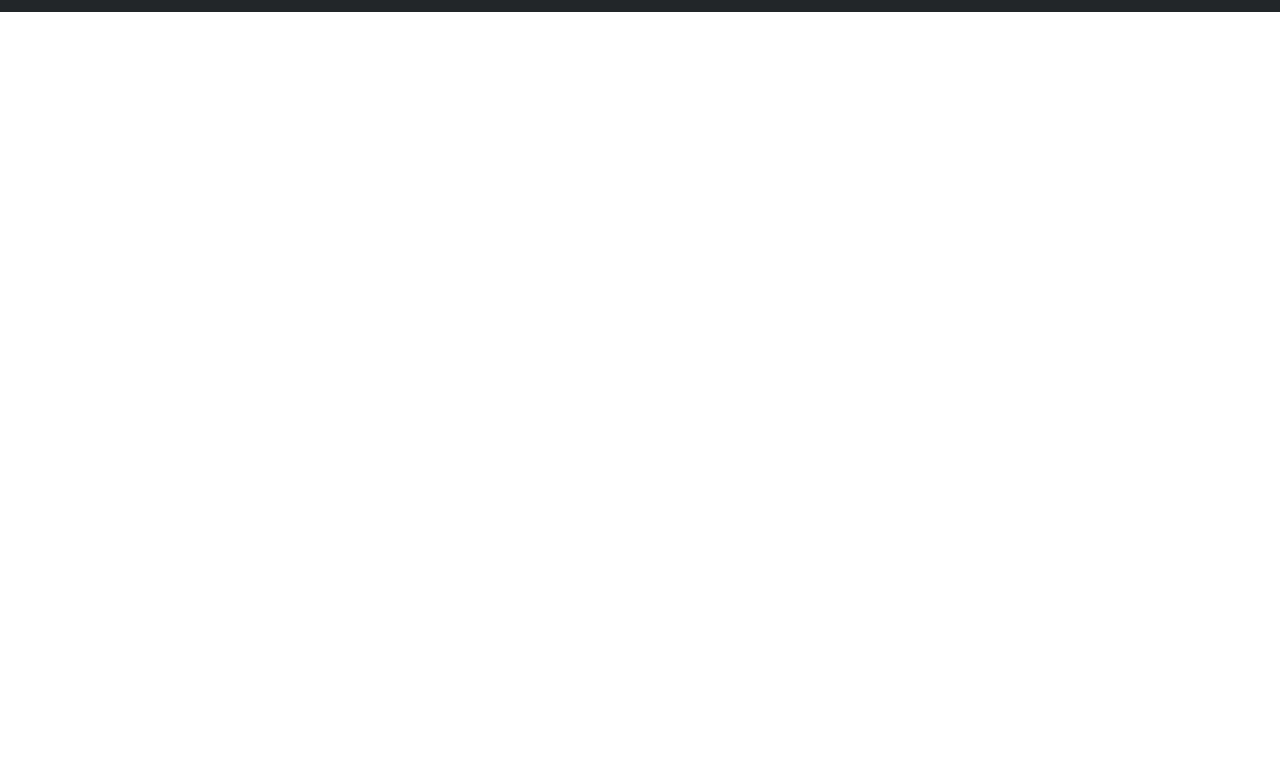
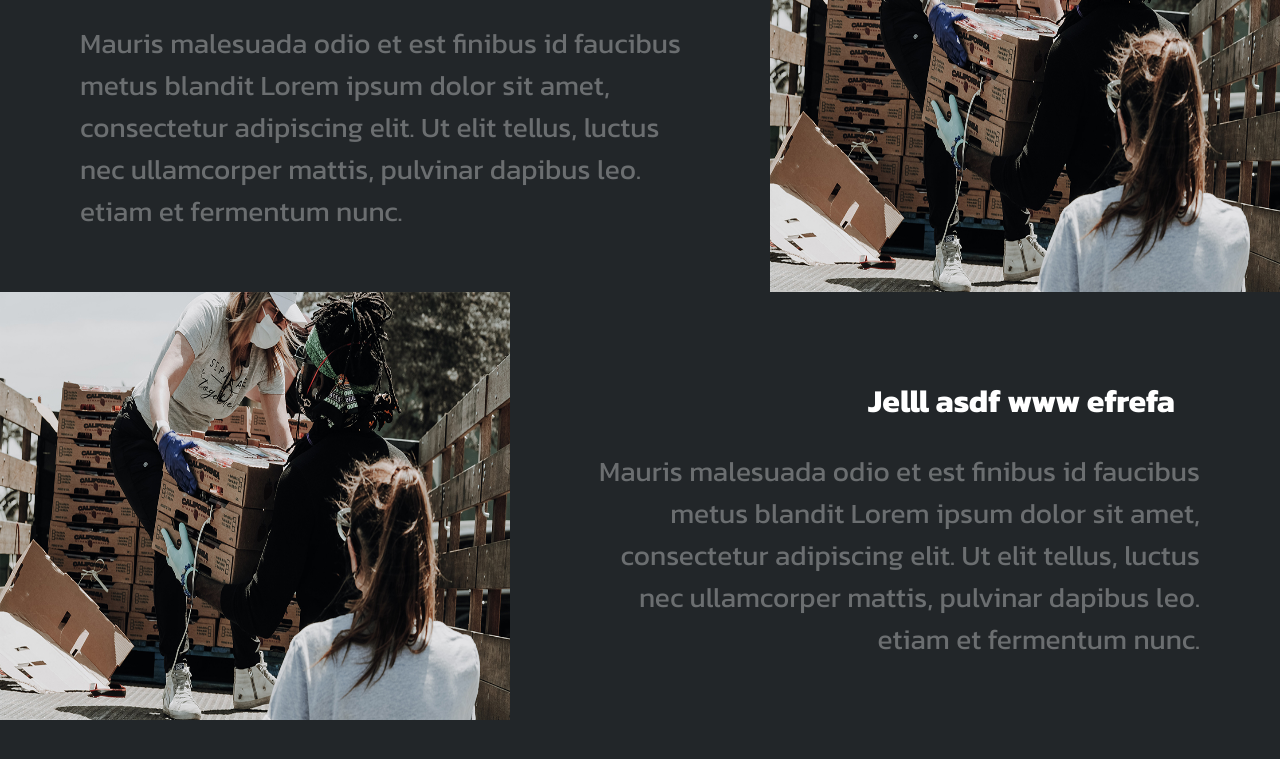
Before and after one commit to SYJINTW/ghost_website, a plain HTML site: page index.html in a window 1280 px wide. Shown: the part 1276-2035 px from the top of the page. Before the commit the page ends 1288 px from the top, so only its background shows below. Drawn offline with Linux system fonts and the light colour scheme.

Commit message:
index: add "pic + word" (pic w,h haven't change)

```diff
--- a/about/style/about-style.css
+++ b/about/style/about-style.css
@@ -198,5 +198,5 @@ body {
     border: 5px solid #61892F;
     color: #fff;
     background-color:#61892F;
-    margin: 50px;
+    margin: 0px;
 }
--- a/index.html
+++ b/index.html
@@ -38,10 +38,36 @@
     <div class="row-1">
         <div class="col-1">
             <h1>Sharing is Caring!</h1>
-            <p>Share Fridge is a platform for people to donate the food you don't need, you don't have time to use, and let the people who needed it whenever they want.</p>
+            <p>Share Fridge is a platform for people to donate the food you don't need,
+                you don't have time to use, and let the people who needed it whenever they want.
+            </p>
             <!-- button -->
             <a class="btn" href="service.html">GO SHARING</a>
         </div>
+    </div>
+
+    <div class="row-img-right">
+        <div class="word-left">
+            <h3>Clean Water For All</h3>
+            <p>Mauris malesuada odio et est finibus id faucibus metus blandit
+                Lorem ipsum dolor sit amet, consectetur adipiscing elit. Ut elit tellus, luctus
+                nec ullamcorper mattis, pulvinar dapibus leo. etiam et fermentum nunc.
+            </p>
+        </div>
+        <img src = "index/img/index-post1.jpg">
+    </div>
+
+
+    <div class="row-img-left">
+        <img src = "index/img/index-post2.jpg">
+        <div class="word-right">
+            <h3>Jelll asdf www efrefa</h3>
+            <p>Mauris malesuada odio et est finibus id faucibus metus blandit
+                Lorem ipsum dolor sit amet, consectetur adipiscing elit. Ut elit tellus, luctus
+                nec ullamcorper mattis, pulvinar dapibus leo. etiam et fermentum nunc.
+            </p>
+        </div>
+
     </div>
 
 
--- a/index/style/row-style.css
+++ b/index/style/row-style.css
@@ -54,3 +54,38 @@ body{
 .btn:hover{
     background-color:#61892F;
 }
+
+.row-img-right{
+    display: flex;
+    background-color: #222629;
+}
+.word-left{
+    text-align: left;
+    max-width: 770px;
+    padding: 60px 80px;
+    margin: auto;
+}
+.word-left h3, .word-right h3{
+    font-size: 32px;
+    margin: 25px;
+    color: #fff;
+
+}
+.word-left p,.word-right p{
+    font-size: 28px;
+    color:#6B6E70;
+}
+.row-img-right img, .row-img-left img{
+    min-width: 500px;
+    min-height: auto;
+}
+.row-img-left{
+    display: flex;
+    background-color: #222629;
+}
+.word-right{
+    text-align: right;
+    max-width: 770px;
+    padding: 60px 80px;
+    margin: auto;
+}
--- a/service/style/service-style.css
+++ b/service/style/service-style.css
@@ -141,7 +141,3 @@ body {
 .row-3 .col-3 .small-btn:hover {
     background-color: #61892F;
 }
-
-html{
-    scroll-behavior: smooth;
-}
```
Also changed, not shown: index/img/index-post1.jpg (added), index/img/index-post1.png (added), index/img/index-post2.jpg (added), index/img/index-post2.png (added).
